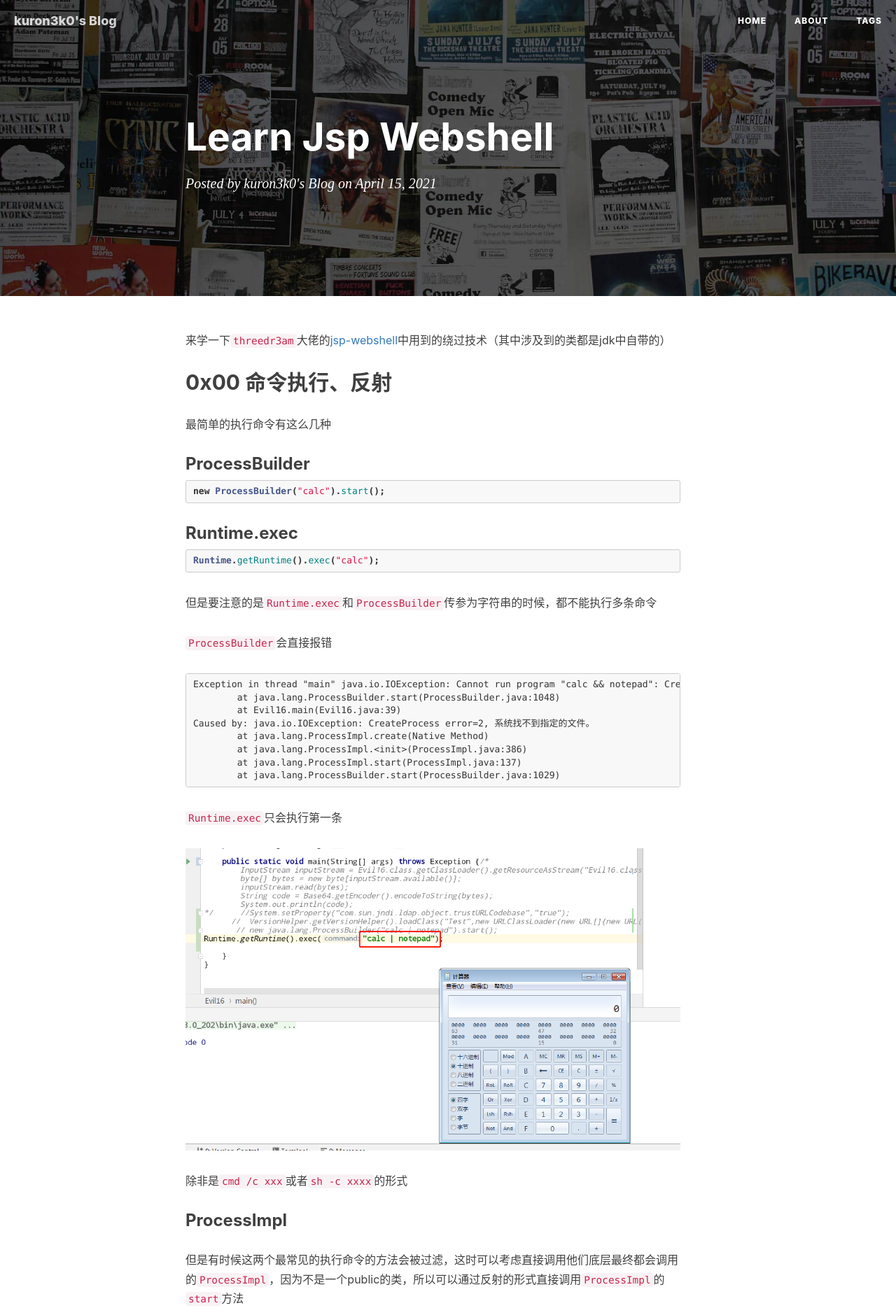
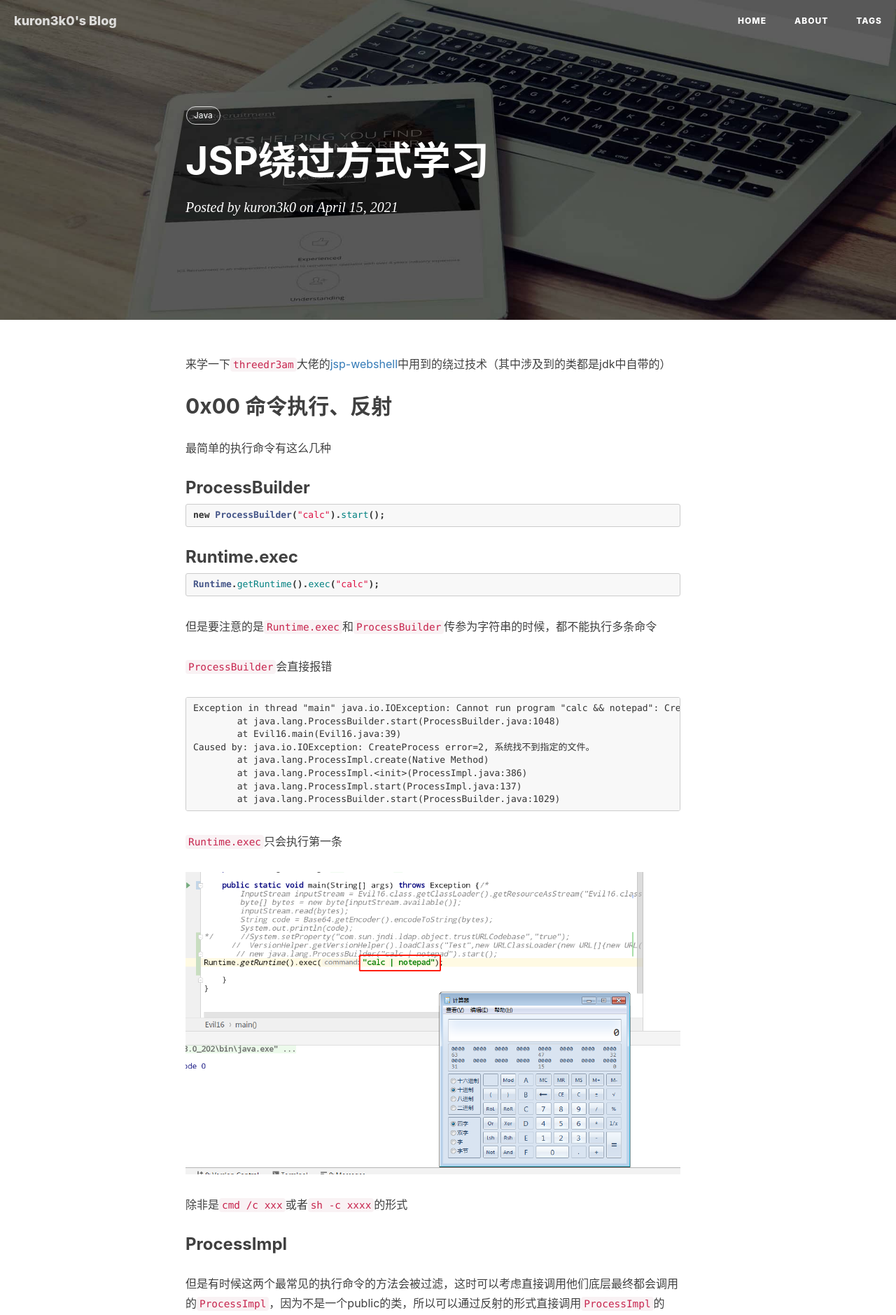
Before and after one commit to kuron3k0/kuron3k0.github.io, a Jekyll site: the page built from _posts/2021-4-15-learn-jsp-webshell.md, in a window 1280 px wide. Shown: the top 1879 px of the page at 70% size. Built offline with Jekyll 4.4.1, drawn with Linux system fonts in a browser that asks for light colours; nearby versions of some CDN libraries; our own code applies the rules of GitHub Pages for plain Markdown files; comment, search, counter and statistics services are not loaded; some of the changed text lies outside the part shown.

Commit message:
modify title

```diff
--- a/_posts/2021-4-15-learn-jsp-webshell.md
+++ b/_posts/2021-4-15-learn-jsp-webshell.md
@@ -1,3 +1,16 @@
+---
+layout:     post
+title:      "JSP绕过方式学习"
+subtitle:   ""
+date:       2021-04-15 13:14:20
+author:     "kuron3k0"
+header-img: "img/post-bg-rwd.jpg"
+tags:
+    - Java
+---
+
+
+
 来学一下`threedr3am`大佬的[jsp-webshell](https://github.com/threedr3am/JSP-Webshells)中用到的绕过技术（其中涉及到的类都是jdk中自带的）
 
 
```
Also changed, not shown: _posts/2021-4-23-weblogic-memshell-1.md (+13 -0 lines), _posts/2021-4-29-weblogic-memshell-2.md (+13 -0 lines).
